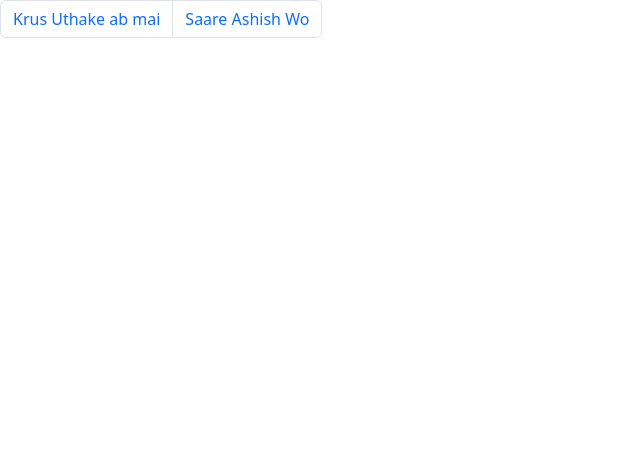
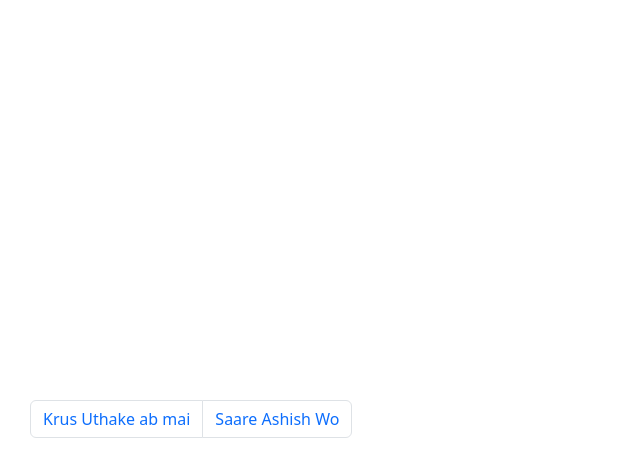
Before and after one commit to Aryan181005/ChordSheets, a plain HTML site: page index.html in a window 1280 px wide. Shown: the whole page, without its empty margins (0-640 px from the left). Drawn offline with nearby package versions, Linux system fonts and the light colour scheme.

Commit message:
Chord Sheet design

```diff
--- a/index.html
+++ b/index.html
@@ -4,18 +4,21 @@
     <meta charset="UTF-8">
     <meta name="viewport" content="width=device-width, initial-scale=1.0">
     <title>Chord Sheets</title>
+    <link rel="stylesheet" href="style.css">
     <link rel="shortcut icon" href="./images/Music Logo.jpg" type="image/x-icon">
     <link href="https://cdn.jsdelivr.net/npm/bootstrap@5.3.3/dist/css/bootstrap.min.css" rel="stylesheet" integrity="sha384-QWTKZyjpPEjISv5WaRU9OFeRpok6YctnYmDr5pNlyT2bRjXh0JMhjY6hW+ALEwIH" crossorigin="anonymous">
 
 </head>
 <body>
 
+    <div class="main-container">
         <nav aria-label="Page navigation example">
             <ul class="pagination">
               <li class="page-item"><a class="page-link" href="./images/1.jpg">Krus Uthake ab mai</a></li>
               <li class="page-item"><a class="page-link" href="./images/2.jpg">Saare Ashish Wo</a></li>
             </ul>
           </nav>
+    </div>
 
     <script src="https://cdn.jsdelivr.net/npm/bootstrap@5.3.3/dist/js/bootstrap.bundle.min.js" integrity="sha384-YvpcrYf0tY3lHB60NNkmXc5s9fDVZLESaAA55NDzOxhy9GkcIdslK1eN7N6jIeHz" crossorigin="anonymous"></script>
 </body>
--- /dev/null
+++ b/style.css
@@ -0,0 +1,11 @@
+body{
+    margin:0;
+    padding:0;
+    box-sizing: border-box;
+}
+
+.main-container{
+    position: absolute;
+    top:50%;
+    margin:auto 30px;
+}
```
Lines whose indentation alone changed are shown as unchanged.
